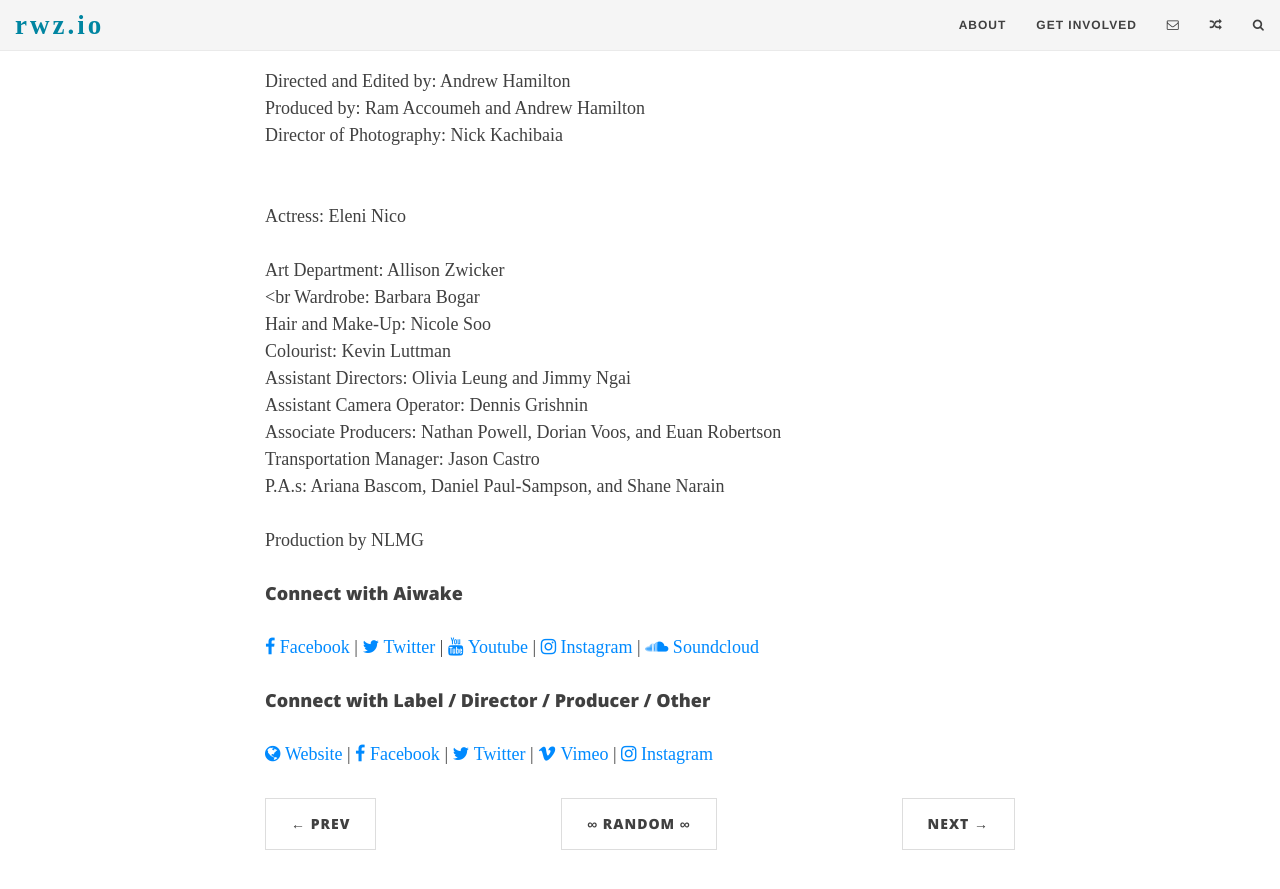
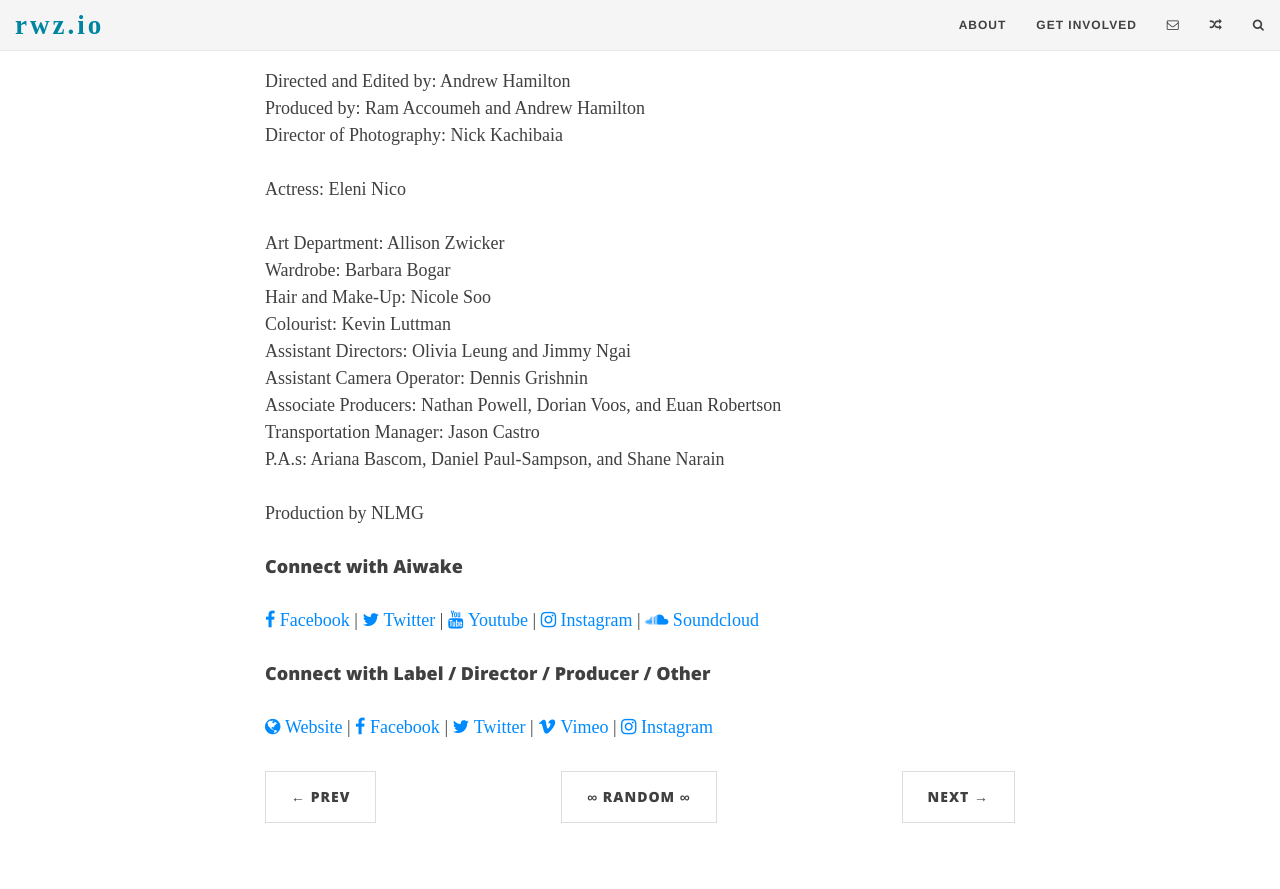
Before and after one commit to rhymeswithzion/rwz-test, a Jekyll site: the page built from _posts/2017-09-10-aiwake-childish.md, in a window 1280 px wide and 900 px high, scrolled down 1273 px. Shown: the top 889 px of the window. Built offline with Jekyll 4.4.1, drawn with Linux system fonts in a browser that asks for light colours; some web fonts are replaced; comment, search, counter and statistics services are not loaded.

Commit message:
Create 2017-09-10-aiwake-childish.md

```diff
--- a/_posts/2017-09-10-aiwake-childish.md
+++ b/_posts/2017-09-10-aiwake-childish.md
@@ -28,10 +28,10 @@ As an emerging artist, there is not much information about Aiwake. All that is k
 Directed and Edited by: Andrew Hamilton <br>
 Produced by: Ram Accoumeh and Andrew Hamilton <br>
 Director of Photography: Nick Kachibaia <br>
-<br><br>
+<br>
 Actress: Eleni Nico
 <br><br>
-Art Department: Allison Zwicker<br><br
+Art Department: Allison Zwicker<br>
 Wardrobe: Barbara Bogar<br>
 Hair and Make-Up: Nicole Soo<br>
 Colourist: Kevin Luttman<br>
```
